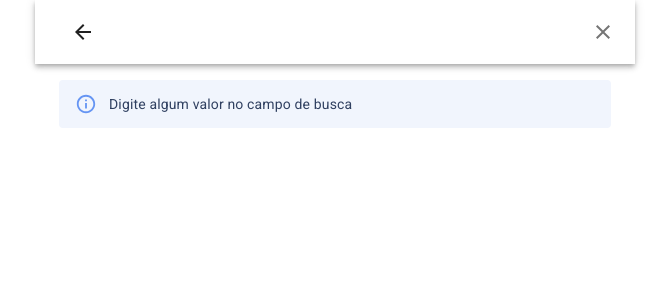
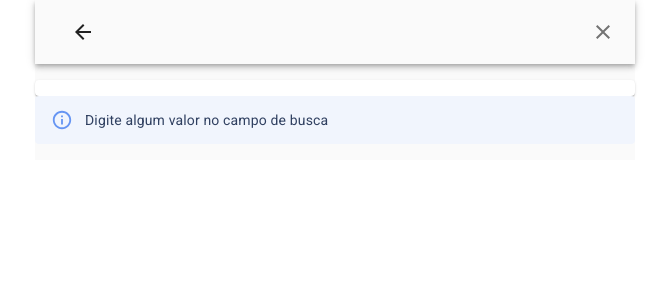
Before and after one commit to celiudos/dna-positivo, a Next.js app: page /pesquisar in a window 1280 px wide. Shown: the top 300 px of the page, without its empty margins (305-974 px from the left). Built offline with nearby package versions, Linux system fonts and the light colour scheme.

Commit message:
Melhorar aparência do botão de modal

```diff
--- /dev/null
+++ b/components/ContainerApp.tsx
@@ -0,0 +1,19 @@
+import { Container } from "@mui/material";
+import * as React from "react";
+import styled from "styled-components";
+
+type Props = {
+  children: React.ReactNode;
+};
+
+export default function ContainerApp({ children }: Props) {
+  return (
+    <ContainerCss maxWidth="sm" disableGutters>
+      {children}
+    </ContainerCss>
+  );
+}
+
+export const ContainerCss = styled(Container)`
+  background: #fafafa;
+`;
--- a/pages/_offline.tsx
+++ b/pages/_offline.tsx
@@ -1,14 +1,14 @@
+import ContainerApp from "@components/ContainerApp";
 import MainAppBar from "@components/MainAppBar";
-import Container from "@mui/material/Container";
 import { DisplayFlexCenter } from "@styles/DisplayFlex";
 
 export default function Offline() {
   return (
-    <Container maxWidth="sm" disableGutters>
+    <ContainerApp>
       <MainAppBar />
       <main>
         <DisplayFlexCenter>Offline</DisplayFlexCenter>
       </main>
-    </Container>
+    </ContainerApp>
   );
 }
--- a/pages/cat/[catId]/[id].tsx
+++ b/pages/cat/[catId]/[id].tsx
@@ -1,3 +1,4 @@
+import ContainerApp from "@components/ContainerApp";
 import EstrelaFavorito from "@components/EstrelaFavorito";
 import ListHeader from "@components/ListHeader";
 import MainAppBar from "@components/MainAppBar";
@@ -12,7 +13,6 @@ import {
   Paper,
   Typography,
 } from "@mui/material";
-import Container from "@mui/material/Container";
 import { Box } from "@mui/system";
 import { DisplayFlexCenter } from "@styles/DisplayFlex";
 import { IPost } from "@typesApp/IPost";
@@ -40,7 +40,7 @@ export default function Post({ post, converseComDNAPost }: Props) {
   if (router.isFallback) return "Carregando...";
 
   return (
-    <Container maxWidth="sm" disableGutters>
+    <ContainerApp>
       <MainAppBar title="Post" hrefVoltar={`/cat/${catId}`} />
       <main>
         <Grid container spacing={2}>
@@ -138,7 +138,7 @@ export default function Post({ post, converseComDNAPost }: Props) {
           </Grid>
         </Grid>
       </main>
-    </Container>
+    </ContainerApp>
   );
 }
 
--- a/pages/cat/[catId]/index.tsx
+++ b/pages/cat/[catId]/index.tsx
@@ -1,8 +1,8 @@
+import ContainerApp from "@components/ContainerApp";
 import ListSection from "@components/ListSection";
 import MainAppBar from "@components/MainAppBar";
 import ApiApp from "@data/ApiApp";
 import { Grid } from "@mui/material";
-import Container from "@mui/material/Container";
 import { IPost } from "@typesApp/IPost";
 import { useRouter } from "next/dist/client/router";
 
@@ -17,7 +17,7 @@ export default function Tecnicas({ posts }: Props) {
 
   if (router.isFallback) return "Carregando...";
   return (
-    <Container maxWidth="sm" disableGutters>
+    <ContainerApp>
       <MainAppBar title={posts[0].catName} hrefVoltar="/" />
       <main>
         <Grid container spacing={2}>
@@ -26,7 +26,7 @@ export default function Tecnicas({ posts }: Props) {
           </Grid>
         </Grid>
       </main>
-    </Container>
+    </ContainerApp>
   );
 }
 
--- a/pages/favoritos.tsx
+++ b/pages/favoritos.tsx
@@ -1,8 +1,8 @@
+import ContainerApp from "@components/ContainerApp";
 import ListItens from "@components/ListItens";
 import MainAppBar from "@components/MainAppBar";
 import { Grid, Paper } from "@mui/material";
 import Alert from "@mui/material/Alert";
-import Container from "@mui/material/Container";
 import { RootState } from "@store/storeConfig";
 import { IPost } from "@typesApp/IPost";
 import FavoritosStorageUtils from "@utils/FavoritosStorageUtils";
@@ -23,7 +23,7 @@ export default function Favoritos() {
   }, [favoritoAlteradoRedux.id]);
 
   return (
-    <Container maxWidth="sm" disableGutters>
+    <ContainerApp>
       <MainAppBar title="Favoritos" hrefVoltar="/" naoTemMenuDir />
       <main>
         <Grid container spacing={2}>
@@ -41,6 +41,6 @@ export default function Favoritos() {
           </Grid>
         </Grid>
       </main>
-    </Container>
+    </ContainerApp>
   );
 }
--- a/pages/index.tsx
+++ b/pages/index.tsx
@@ -1,16 +1,16 @@
+import ContainerApp from "@components/ContainerApp";
 import ListHeader from "@components/ListHeader";
 import ListItens from "@components/ListItens";
 import MainAppBar from "@components/MainAppBar";
 import ApiApp from "@data/ApiApp";
 import { Grid, Paper } from "@mui/material";
-import Container from "@mui/material/Container";
 import { DisplayFlexCenter } from "@styles/DisplayFlex";
 import { IPost } from "@typesApp/IPost";
 import Image from "next/image";
 
 export default function Index({ postsNovos }: { postsNovos: IPost[] }) {
   return (
-    <Container maxWidth="sm" disableGutters>
+    <ContainerApp>
       <MainAppBar />
       <main>
         <DisplayFlexCenter>
@@ -83,7 +83,7 @@ export default function Index({ postsNovos }: { postsNovos: IPost[] }) {
           </Grid>
         </Grid>
       </main>
-    </Container>
+    </ContainerApp>
   );
 }
 
--- a/pages/pesquisar.tsx
+++ b/pages/pesquisar.tsx
@@ -1,3 +1,4 @@
+import ContainerApp from "@components/ContainerApp";
 import ApiApp from "@data/ApiApp";
 import ArrowBackIcon from "@mui/icons-material/ArrowBack";
 import ClearIcon from "@mui/icons-material/Clear";
@@ -10,9 +11,10 @@ import {
   List,
   ListItem,
   ListItemText,
+  Paper,
+  Typography,
 } from "@mui/material";
 import AppBar from "@mui/material/AppBar";
-import Container from "@mui/material/Container";
 import IconButton from "@mui/material/IconButton";
 import Toolbar from "@mui/material/Toolbar";
 import { Box } from "@mui/system";
@@ -90,7 +92,7 @@ export default function Pesquisar() {
     resultadosPesquisa.length === 0 && inputPesquisa === "";
 
   return (
-    <Container maxWidth="sm" disableGutters>
+    <ContainerApp>
       <AppBar position="static" color="transparent">
         <Toolbar>
           <Input
@@ -120,17 +122,16 @@ export default function Pesquisar() {
         {progress && <LinearProgress />}
       </AppBar>
       <main>
-        <Container>
-          <List
-            dense
-            subheader={
-              resultadosPesquisa.length
-                ? `${resultadosPesquisa.length} resultado${
-                    resultadosPesquisa.length ? "s" : ""
-                  } `
-                : ""
-            }
-          >
+        <Box m={2}>
+          <Typography variant="subtitle1">
+            {resultadosPesquisa.length
+              ? `${resultadosPesquisa.length}
+              resultado${resultadosPesquisa.length ? "s" : ""} `
+              : ""}
+          </Typography>
+        </Box>
+        <Paper>
+          <List dense>
             {comResultado &&
               resultadosPesquisa.map((i, keyResult) => {
                 return (
@@ -171,6 +172,7 @@ export default function Pesquisar() {
                 );
               })}
           </List>
+        </Paper>
 
         {semResultado && (
           <Box pb={2}>
@@ -193,8 +195,7 @@ export default function Pesquisar() {
             </Alert>
           </Box>
         )}
-        </Container>
       </main>
-    </Container>
+    </ContainerApp>
   );
 }
```
Also changed, not shown: components/ListHeader.tsx (+5 -5 lines), 1 other file (tests, documents, lock files or other folders). Lines whose indentation alone changed are shown as unchanged.
